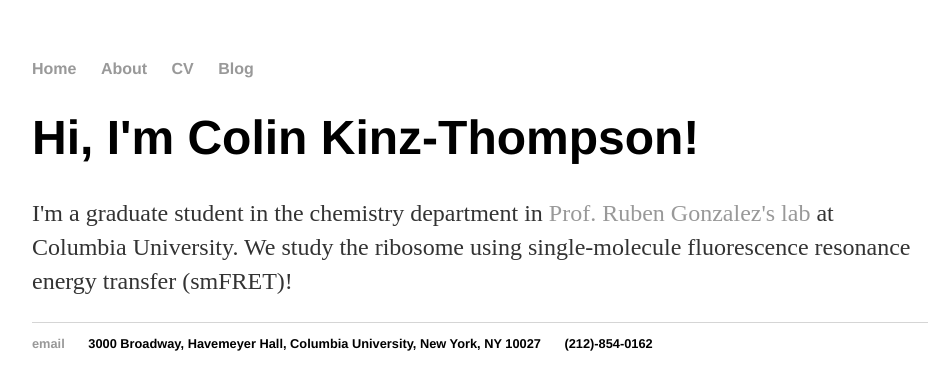
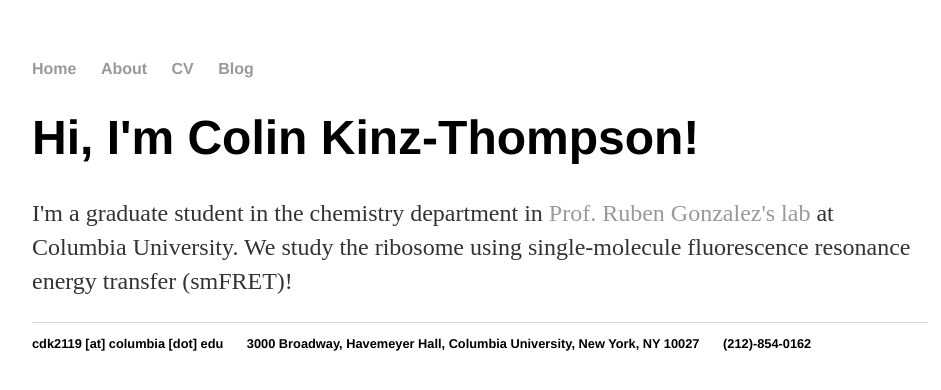
Before and after one commit to ckinzthompson/ckinzthompson.github.io, a Jekyll site: the page built from index.html, in a window 1280 px wide. Shown: the top 390 px of the page, without its empty margins (160-1101 px from the left). Built offline with Jekyll 4.4.1, drawn with Linux system fonts in a browser that asks for light colours.

Commit message:
Update default.html

```diff
--- a/_layouts/default.html
+++ b/_layouts/default.html
@@ -21,7 +21,7 @@
 			</div><!-- /.container -->
 			<footer>
 	    		<ul>
-	        		<li><a href="mailto:cdk2119@columbia.edu">email</a></li>
+	        		<li>cdk2119 [at] columbia [dot] edu</li>
 	        		<li>3000 Broadway, Havemeyer Hall, Columbia University, New York, NY 10027</li>
 	        		<li>(212)-854-0162</li>
 				</ul>
```
